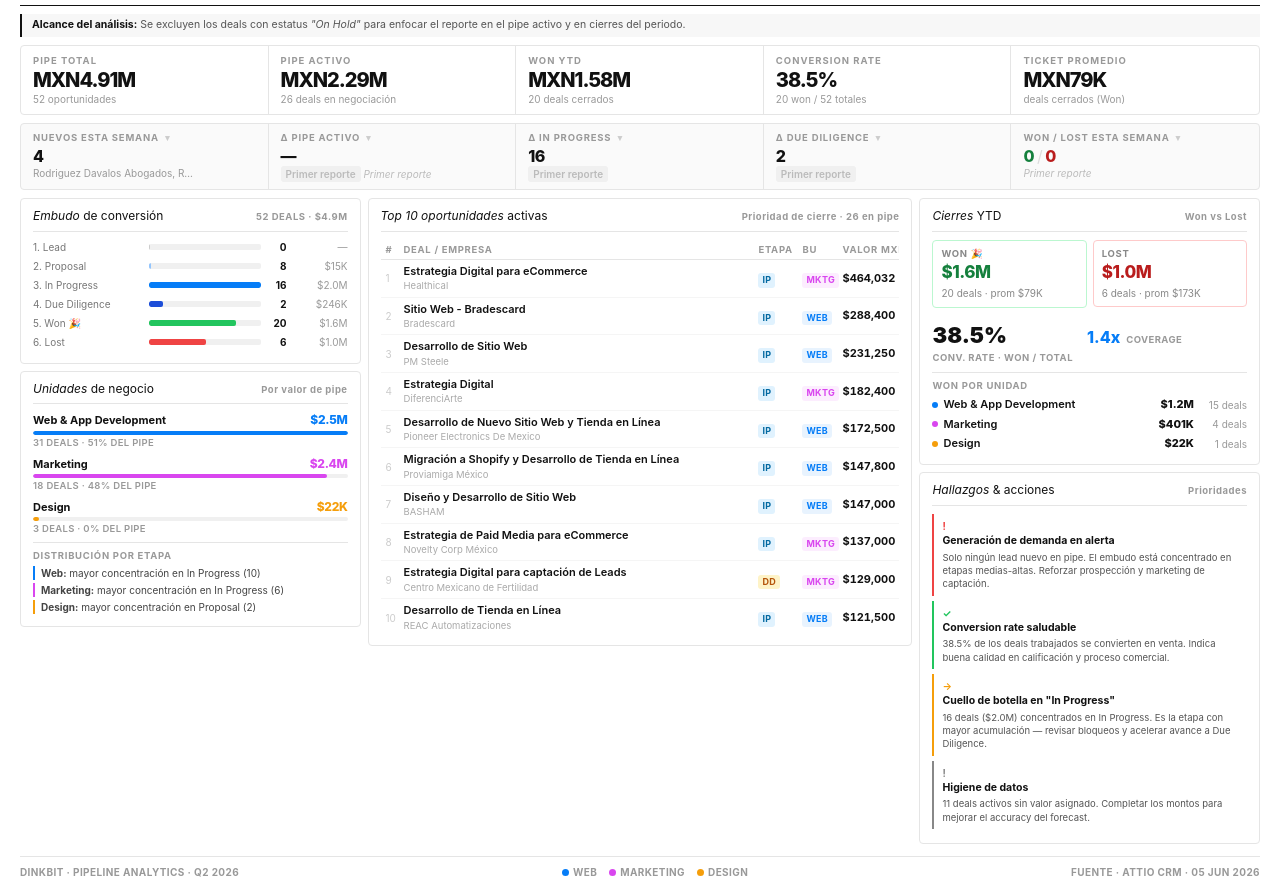
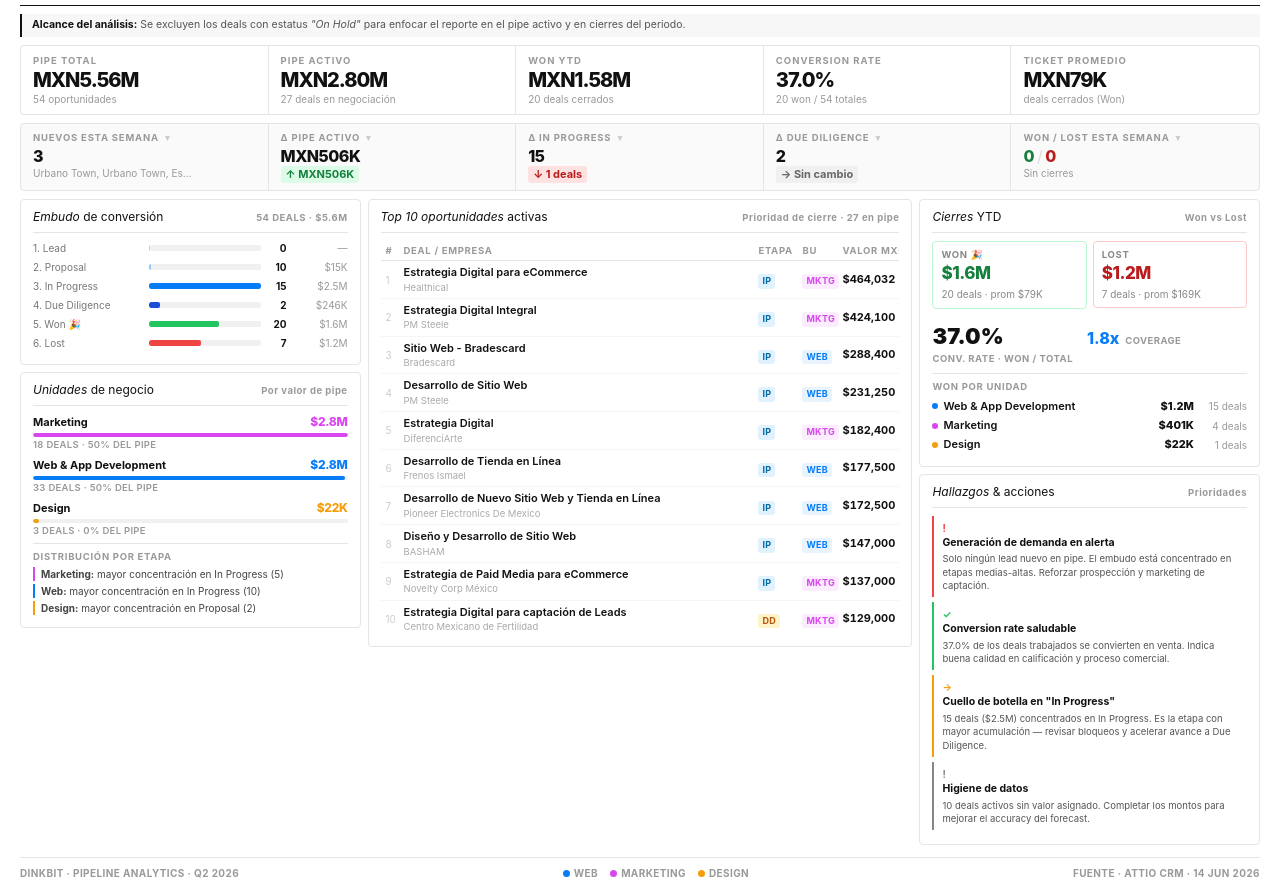
Before and after one commit to edgarortiz-svg/dinkbit-pipeline, a plain HTML site: page index.html in a window 1280 px wide. Shown: the part 54-944 px from the top of the page. Drawn offline with Linux system fonts and the light colour scheme.

Commit message:
chore: update pipeline report - 2026-06-14

```diff
--- a/index.html
+++ b/index.html
@@ -148,26 +148,27 @@
 <div class="page" id="root"></div>
 
 <script>
-const SNAPSHOT_DATE = "2026-06-05";
-const WEEK_START    = "2026-05-30"; // lunes de la semana
+const SNAPSHOT_DATE = "2026-06-14";
+const WEEK_START    = "2026-06-09"; // lunes de la semana
 
-const PREV_WEEK = null;
+const PREV_WEEK = { pipeVal: 2290557, wonCount: 20, lostCount: 6, pipeCount: 26, byStageCount: { '3. In Progress': 16, '4. Due Diligence': 2 } };
 
 const DEALS = [
   // 2. Proposal
   {name:"Branding y Papelería Corporativa",         company:"Rodriguez Davalos Abogados",      stage:"2. Proposal",      bu:"Design",                src:"Former Client",  sol:"Branding",                val:0,       created:"2026-06-05"},
   {name:"Diseño de Sitio Web | A.I.",               company:"MBS Textil",                      stage:"2. Proposal",      bu:"Web & App Development", src:"Network",        sol:"Website",                 val:15000,   created:"2026-05-05"},
-  {name:"Desarrollo de Sitio Web + Contenido",      company:"QM+3",                            stage:"2. Proposal",      bu:"Web & App Development", src:"Direct Contact", sol:"Website",                 val:0,       created:"2026-05-29"},
   {name:"Desarrollo de Plataforma de Asset Management", company:"Rainbow Lobster",             stage:"2. Proposal",      bu:"Web & App Development", src:"Network",        sol:"Digital Platform",        val:0,       created:"2026-05-28"},
   {name:"Desarrollo de Sitio Web",                  company:"Rodriguez Davalos Abogados",      stage:"2. Proposal",      bu:"Web & App Development", src:"Former Client",  sol:"Website",                 val:0,       created:"2026-06-05"},
   {name:"Estrategia Digital de TikTok",             company:"Church's Texas Chicken",          stage:"2. Proposal",      bu:"Marketing",             src:"Former Client",  sol:"Marketing Strategy",      val:0,       created:"2026-05-20"},
   {name:"Generación de Videos Educativos",          company:"RF Travel Group",                 stage:"2. Proposal",      bu:"Design",                src:"Network",        sol:"Graphic Digital Materials",val:0,       created:"2026-06-05"},
-  {name:"Desarrollo de Tienda en Línea",            company:"Frenos Ismael",                   stage:"2. Proposal",      bu:"Web & App Development", src:"Direct Contact", sol:"Online Store",             val:0,       created:"2026-06-05"},
+  {name:"Bolsa de Horas y Póliza de Mantenimiento | Shopify", company:"Grupo Pochteca",        stage:"2. Proposal",      bu:"Web & App Development", src:"PR and Events",  sol:"Online Store",            val:0,       created:"2026-05-05"},
+  {name:"Urbano Town - Atempo (Landing Page)",      company:"Urbano Town",                     stage:"2. Proposal",      bu:"Web & App Development", src:"Network",        sol:"Website",                 val:0,       created:"2026-06-12"},
+  {name:"Urbano Town - Encore (Landing Page)",      company:"Urbano Town",                     stage:"2. Proposal",      bu:"Web & App Development", src:"Network",        sol:"Website",                 val:0,       created:"2026-06-12"},
+  {name:"Estrategia Digital | Fase Zero",           company:null,                              stage:"2. Proposal",      bu:"Marketing",             src:"Network",        sol:"Marketing Strategy",      val:0,       created:"2026-06-12"},
   // 3. In Progress
   {name:"Capacitación de Google Workspace",         company:"DiferenciArte",                   stage:"3. In Progress",   bu:"Marketing",             src:"Network",        sol:"Google Workspace",        val:19700,   created:"2026-05-13"},
-  {name:"Bolsa de Horas y Póliza de Mantenimiento | Shopify", company:"Grupo Pochteca",        stage:"3. In Progress",   bu:"Web & App Development", src:"PR and Events",  sol:"Online Store",            val:0,       created:"2026-05-05"},
-  {name:"Migración a Shopify y Desarrollo de Tienda en Línea", company:"Proviamiga México",    stage:"3. In Progress",   bu:"Web & App Development", src:"Shopify",        sol:"Online Store",            val:147800,  created:"2026-03-27"},
-  {name:"Estrategia Digital Integral",              company:"PM Steele",                       stage:"3. In Progress",   bu:"Marketing",             src:"Direct Contact", sol:"Marketing Strategy",      val:0,       created:"2026-05-20"},
+  {name:"Desarrollo de Sitio Web + Contenido",      company:"QM+3",                            stage:"3. In Progress",   bu:"Web & App Development", src:"Direct Contact", sol:"Website",                 val:52500,   created:"2026-05-29"},
+  {name:"Estrategia Digital Integral",              company:"PM Steele",                       stage:"3. In Progress",   bu:"Marketing",             src:"Direct Contact", sol:"Marketing Strategy",      val:424100,  created:"2026-05-20"},
   {name:"Desarrollo de Nuevo Sitio Web y Tienda en Línea", company:"Pioneer Electronics De Mexico", stage:"3. In Progress", bu:"Web & App Development", src:"Active Client", sol:"Online Store",         val:172500,  created:"2026-03-27"},
   {name:"Estrategia Digital",                       company:"DiferenciArte",                   stage:"3. In Progress",   bu:"Marketing",             src:"Network",        sol:"Marketing Strategy",      val:182400,  created:"2026-05-12"},
   {name:"Diseño y Desarrollo de Sitio Web",         company:"BASHAM",                          stage:"3. In Progress",   bu:"Web & App Development", src:"Direct Contact", sol:"Website",                 val:147000,  created:"2026-03-27"},
@@ -179,7 +180,7 @@ const DEALS = [
   {name:"Estrategia Digital para eCommerce",        company:"Healthical",                      stage:"3. In Progress",   bu:"Marketing",             src:"Active Client",  sol:"Marketing Strategy",      val:464032,  created:"2026-05-20"},
   {name:"Desarrollo de Tienda en Línea",            company:"REAC Automatizaciones",           stage:"3. In Progress",   bu:"Web & App Development", src:"Network",        sol:"Online Store",             val:121500,  created:"2026-04-15"},
   {name:"Rediseño de Sitio Web",                    company:"Novygi",                          stage:"3. In Progress",   bu:"Web & App Development", src:"Network",        sol:"Website",                 val:68500,   created:"2026-04-17"},
-  {name:"Estrategia Digital de Captación de Leads", company:"Filup RH",                        stage:"3. In Progress",   bu:"Marketing",             src:"Direct Contact", sol:"Marketing Strategy",      val:0,       created:"2026-05-13"},
+  {name:"Desarrollo de Tienda en Línea",            company:"Frenos Ismael",                   stage:"3. In Progress",   bu:"Web & App Development", src:"Direct Contact", sol:"Online Store",             val:177500,  created:"2026-06-05"},
   // 4. Due Diligence
   {name:"Estrategia Digital para captación de Leads", company:"Centro Mexicano de Fertilidad", stage:"4. Due Diligence", bu:"Marketing",             src:"Former Client",  sol:"Marketing Strategy",      val:129000,  created:"2026-03-27"},
   {name:"Distribuidoras | B Hermanos",              company:"Grupo Batta",                     stage:"4. Due Diligence", bu:"Marketing",             src:"Active Client",  sol:"Marketing Strategy",      val:117200,  created:"2026-03-26"},
@@ -211,6 +212,7 @@ const DEALS = [
   {name:"Estragia Digital | Mundial 2026",          company:"Estado Natural",                  stage:"6. Lost",          bu:"Marketing",             src:"Former Client",  sol:"Marketing Strategy",      val:68250,   created:"2026-05-05"},
   {name:"Desarrollo de Tienda en Línea",            company:"Corporativo DL",                  stage:"6. Lost",          bu:"Web & App Development", src:"PR and Events",  sol:"Online Store",             val:127500,  created:"2026-04-14"},
   {name:"Estrategia de Contenidos Rumbo al Mundial 2026", company:null,                        stage:"6. Lost",          bu:"Marketing",             src:"Network",        sol:"Graphic Digital Materials",val:96000,   created:"2026-04-10"},
+  {name:"Migración a Shopify y Desarrollo de Tienda en Línea", company:"Proviamiga México",    stage:"6. Lost",          bu:"Web & App Development", src:"Shopify",        sol:"Online Store",            val:147800,  created:"2026-03-27"},
 ];
 
 const BU_COLOR = {
```
